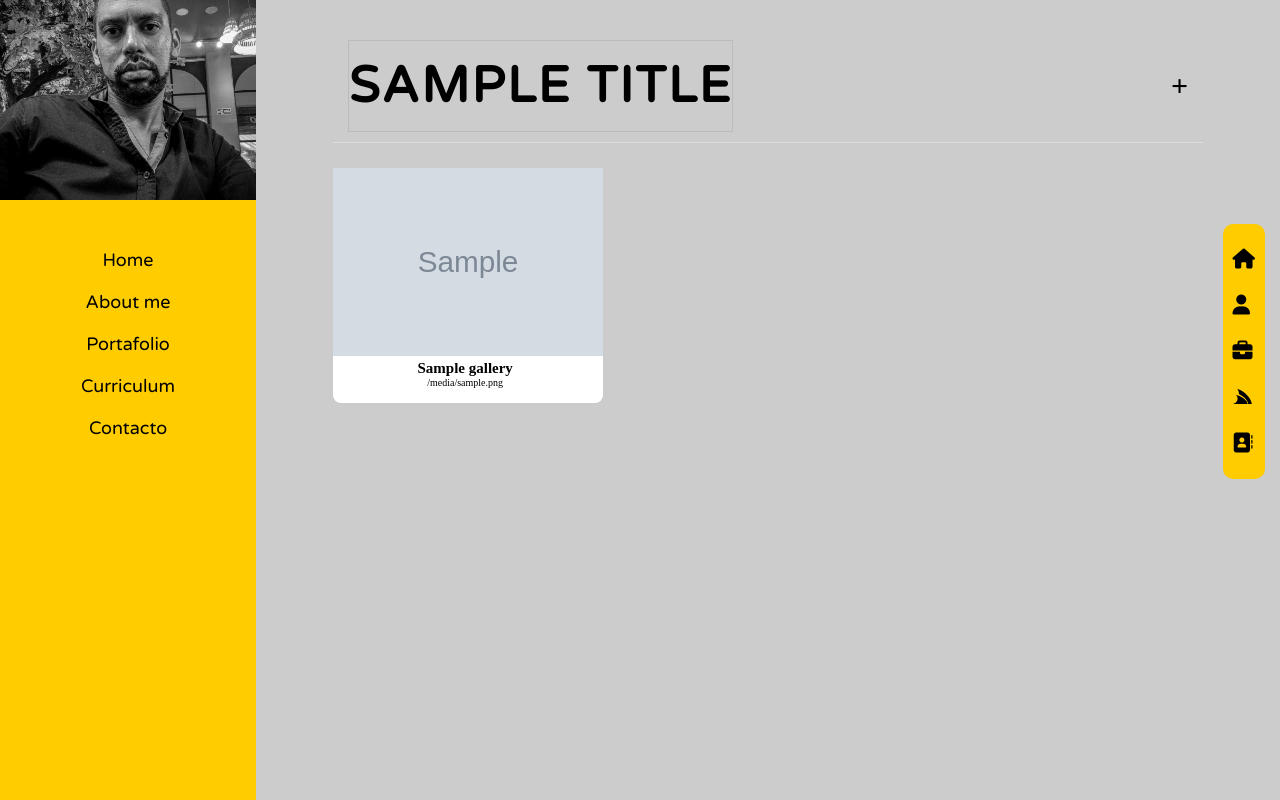
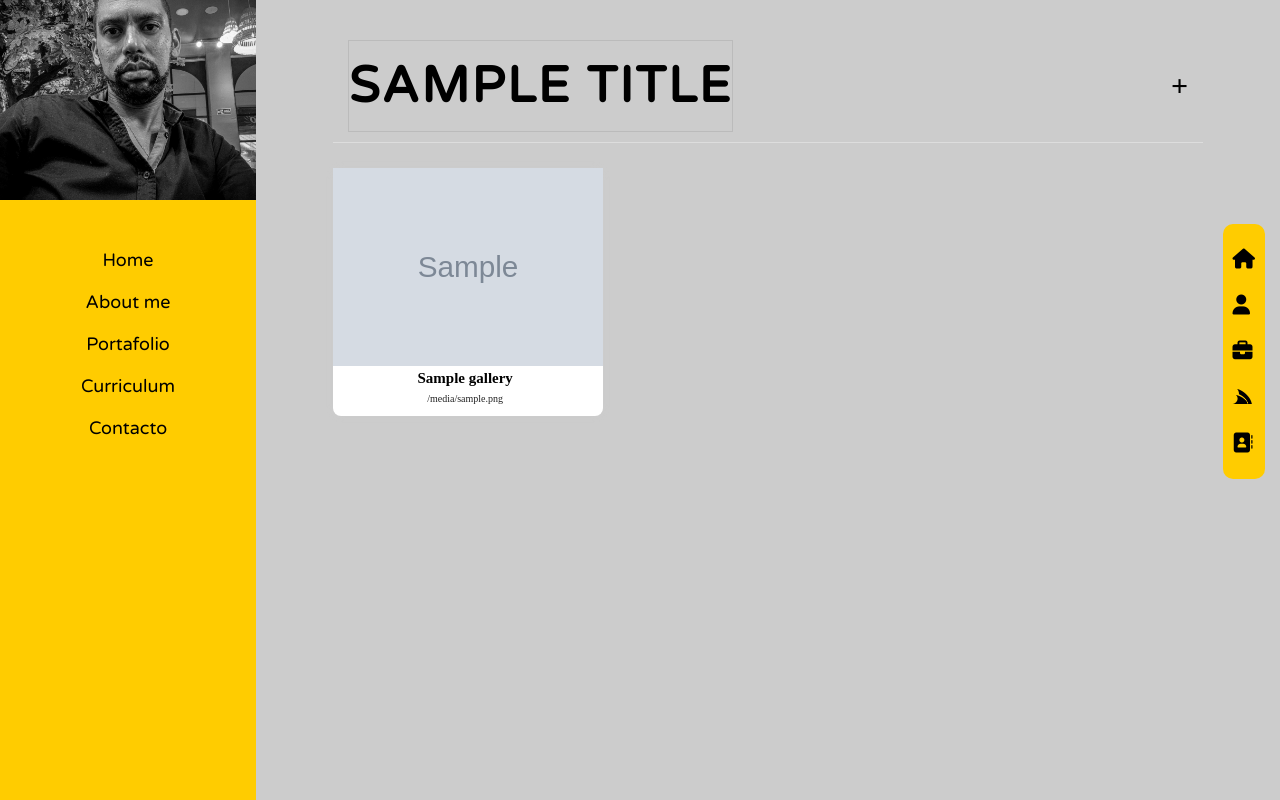
Before and after one commit to sadonfa/api-gegova, a Django app: template gallery/templates/client.html in a window 1280 px wide. Run offline with Django 4.2, Linux system fonts and the light colour scheme; the template is opened without the code that fills it: most values are stand-ins (such as "Sample title", 1, 10 or a date in 2020); grey boxes marked "Sample" are stand-in pictures; some libraries are stand-ins or nearby versions; some web fonts are replaced.

Commit message:
update gallery

```diff
--- a/core/static/css/gallery.css
+++ b/core/static/css/gallery.css
@@ -147,7 +147,8 @@
   padding: 0px;
 }
 
-.box-client .detail-pag span {
+.box-client .detail-pag p {
   margin-top: 0px;
   font-size: 10px;
+  color: #222;
 }
--- a/gallery/templates/client.html
+++ b/gallery/templates/client.html
@@ -15,7 +15,7 @@ contendio de la pagina {% endcomment %} {% block content %}
       <img src="{{gallery.image.url}}" alt="{{gallery.name}}" />
       <div class="detail-pag">
         <h3>{{gallery.name}}</h3>
-        <span>{{gallery.image.url}}</span>
+        <p>{{gallery.image.url}}</p>
       </div>
     </div>
     {% endfor %}
```
